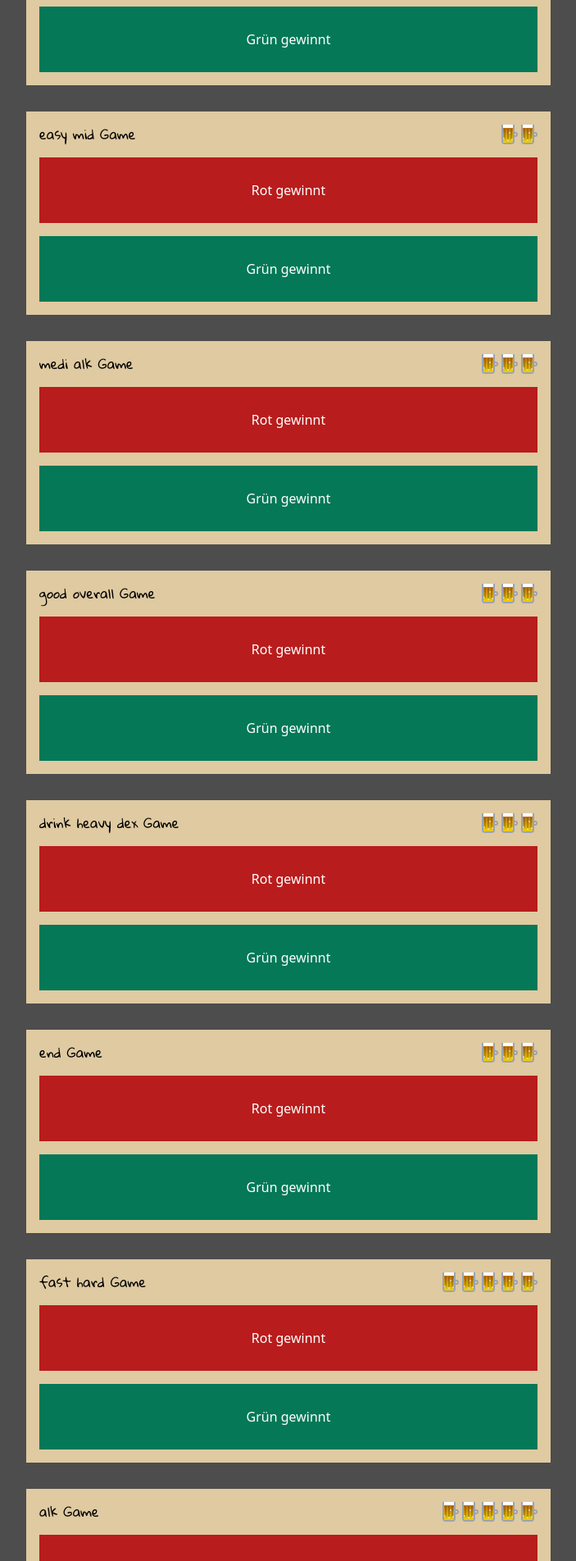
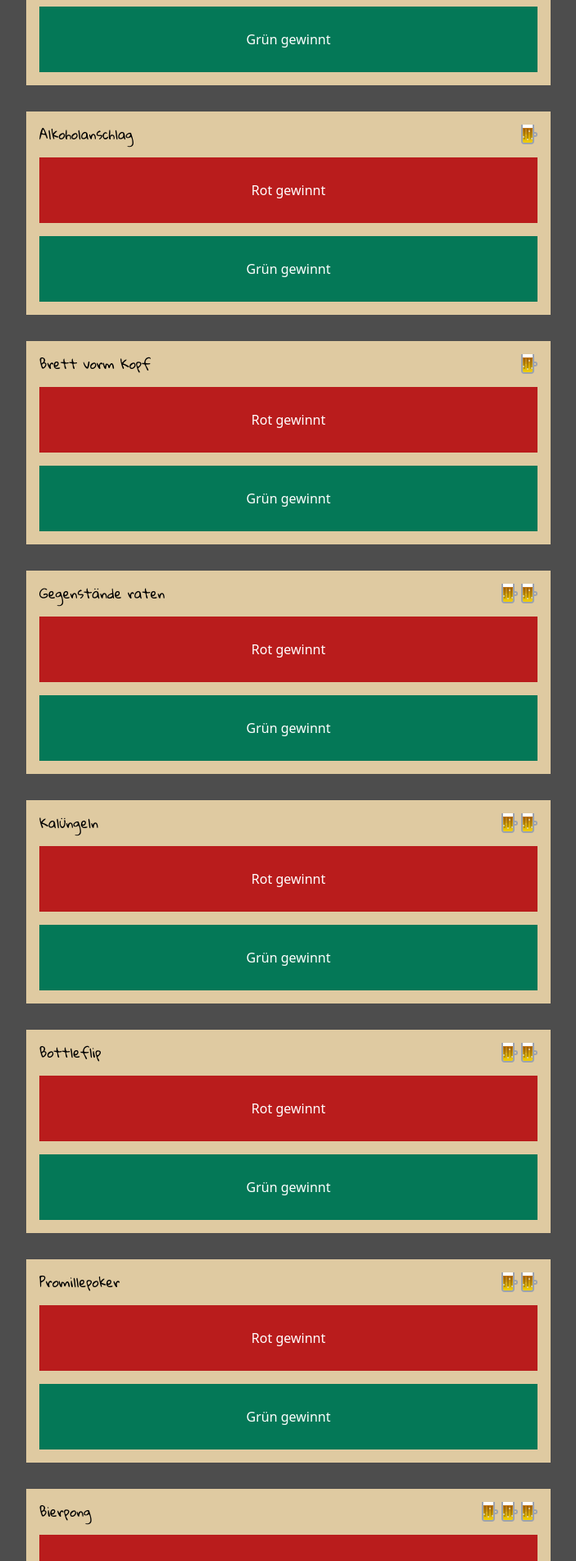
Before and after one commit to KeStoerm/Bierlympiade, a React (Create React App) app: page /game in a window 1280 px wide. Shown: the part 160-2064 px from the top of the page at 82% size, without its empty margins (288-991 px from the left). Built offline with nearby package versions, Linux system fonts and the light colour scheme.

Commit message:
Updated real list of games

```diff
--- a/src/data/gameData.ts
+++ b/src/data/gameData.ts
@@ -2,88 +2,110 @@ import { Games, PointBuckets } from "../types/gameTypes";
 
 export const games: Games = [
   {
-    name: "easy Game",
-    alcFactor: 1,
+    name: "Russisch Roulette",
+    alcFactor: 2,
     dexFactor: 1,
     endFactor: 1,
   },
   {
-    name: "alk Game",
-    alcFactor: 10,
-    dexFactor: 3,
+    name: "Gruppenflunkyball",
+    alcFactor: 8,
+    dexFactor: 7,
+    endFactor: 3,
+  },
+  {
+    name: "Kalüngeln",
+    alcFactor: 2,
+    dexFactor: 5,
     endFactor: 1,
   },
   {
-    name: "dex Game",
-    alcFactor: 3,
-    dexFactor: 10,
+    name: "Brett vorm Kopf",
+    alcFactor: 4,
+    dexFactor: 2,
     endFactor: 1,
   },
   {
-    name: "end Game",
-    alcFactor: 1,
-    dexFactor: 3,
-    endFactor: 10,
+    name: "Looping Louey",
+    alcFactor: 10,
+    dexFactor: 8,
+    endFactor: 1,
   },
   {
-    name: "medi alk Game",
-    alcFactor: 5,
-    dexFactor: 2,
+    name: "Männer-Gemeinschaftslüge",
+    alcFactor: 4,
+    dexFactor: 7,
+    endFactor: 3,
+  },
+  {
+    name: "Promillepoker",
+    alcFactor: 6,
+    dexFactor: 4,
     endFactor: 2,
   },
   {
-    name: "diff game Game",
-    alcFactor: 5,
-    dexFactor: 5,
-    endFactor: 5,
-  },
-  {
-    name: "fast hard Game",
+    name: "Gegenstände raten",
     alcFactor: 1,
-    dexFactor: 6,
-    endFactor: 6,
-  },
-  {
-    name: "easy mid Game",
-    alcFactor: 3,
-    dexFactor: 2,
+    dexFactor: 4,
     endFactor: 2,
   },
   {
-    name: "drink heavy dex Game",
-    alcFactor: 6,
-    dexFactor: 4,
+    name: "Dodgeball",
+    alcFactor: 3,
+    dexFactor: 7,
+    endFactor: 8,
+  },
+  {
+    name: "Bottleflip",
+    alcFactor: 2,
+    dexFactor: 6,
+    endFactor: 2,
+  },
+  {
+    name: "Alkoholanschlag",
+    alcFactor: 4,
+    dexFactor: 1,
     endFactor: 1,
   },
   {
-    name: "good overall Game",
-    alcFactor: 3,
+    name: "Bierpong",
+    alcFactor: 5,
     dexFactor: 5,
     endFactor: 2,
   },
   {
-    name: "hard Game",
-    alcFactor: 8,
-    dexFactor: 8,
-    endFactor: 8,
+    name: "Kronkorken-Curling",
+    alcFactor: 2,
+    dexFactor: 10,
+    endFactor: 3,
+  },
+  {
+    name: "Staffelsauf",
+    alcFactor: 5,
+    dexFactor: 1,
+    endFactor: 10,
   },
 ]
 
 export const pointBuckets: PointBuckets = [
   {
+    value: 1,
+    amountOfAllowedGames: 3
+  },
+  {
     value: 2,
-    amountOfAllowedGames: 2
+    amountOfAllowedGames: 4
   },
   {
     value: 3,
     amountOfAllowedGames: 4
   },
   {
-    value: 5,
-    amountOfAllowedGames: 3
+    value: 4,
+    amountOfAllowedGames: 2
   },
   {
-    value: 7,
-    amountOfAllowedGames: 2
+    value: 6,
+    amountOfAllowedGames: 1
   },
 ]
```
